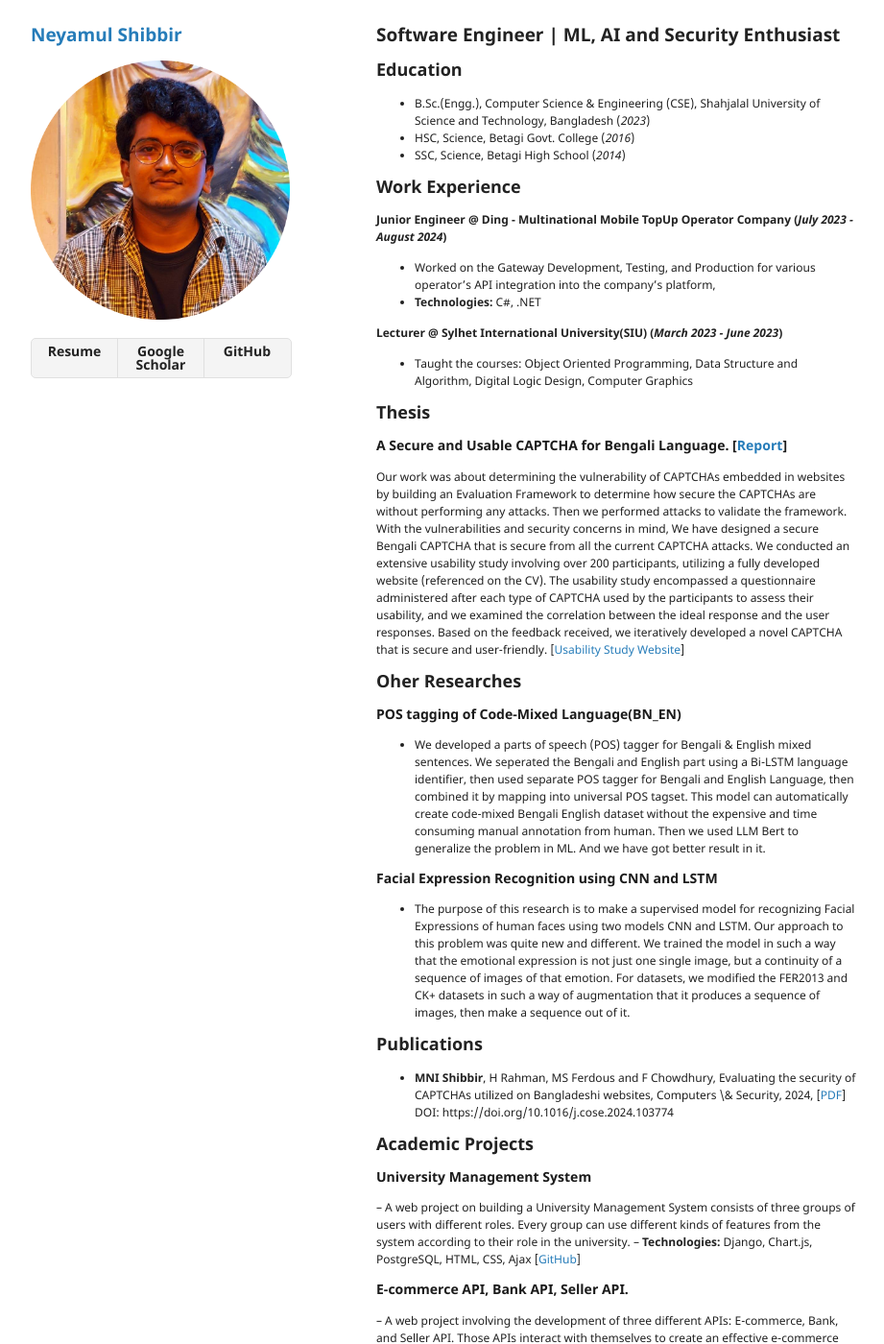
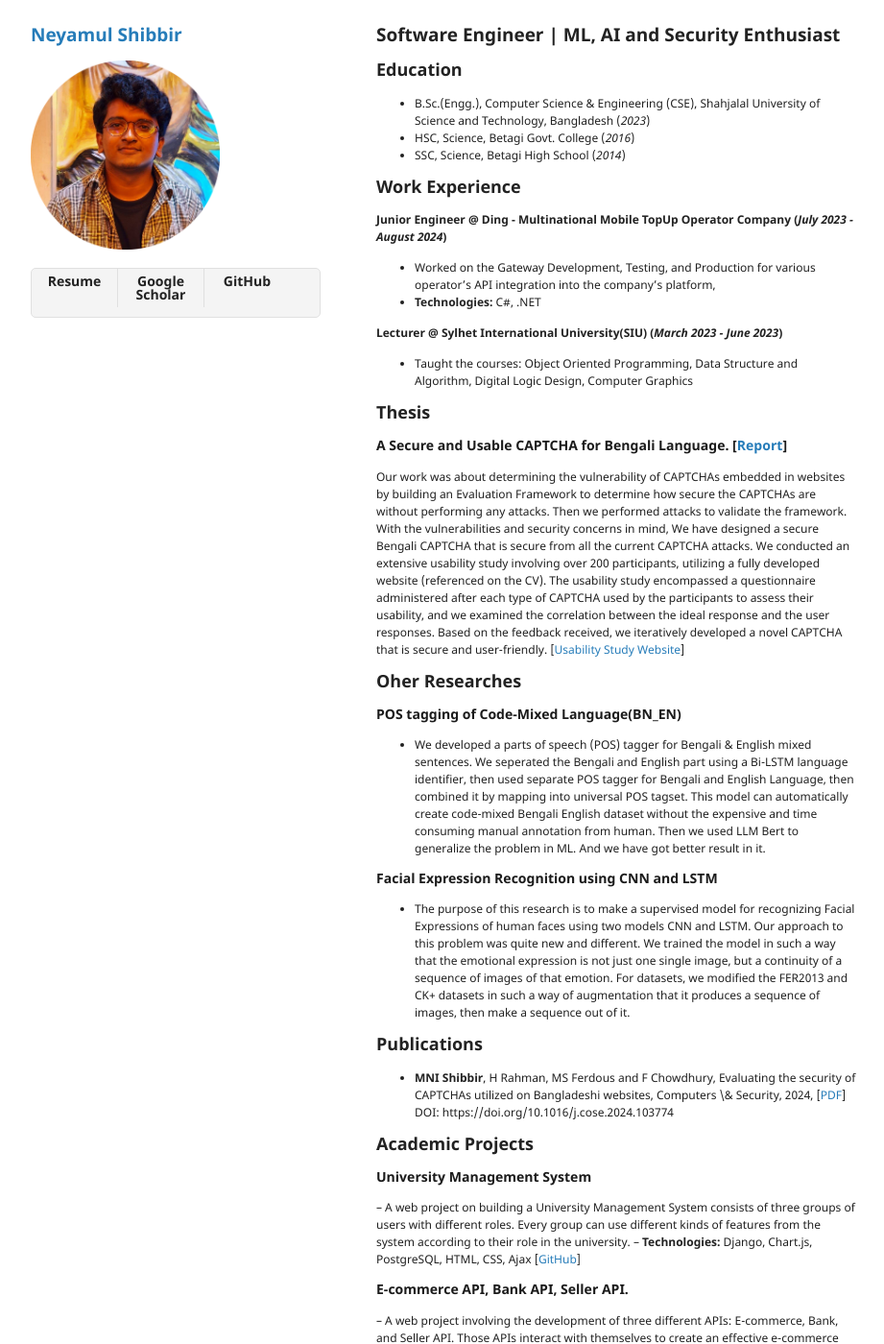
Before and after one commit to neyamul-sbr/neyamul.github.io, a Jekyll site: the page built from index.md, in a window 1280 px wide and 1400 px high. Shown: the whole window at 96% size, without its empty margins (178-1099 px from the left). Built offline with Jekyll 4.4.1, drawn with Linux system fonts in a browser that asks for light colours; our own code applies the rules of GitHub Pages for plain Markdown files; the repository's description, which GitHub fills in, is left out.

Commit message:
Update jekyll-theme-minimal.scss

```diff
--- a/_sass/jekyll-theme-minimal.scss
+++ b/_sass/jekyll-theme-minimal.scss
@@ -101,7 +101,7 @@ th {
 }
 
 img {
-  max-width:100%;
+  max-width:73%;
 }
 
 kbd {
@@ -127,12 +127,12 @@ header {
 
 ul.downloads {
   list-style:none;
-  height:40px;
+  height:50px;
   padding:0;
   background: #f4f4f4;
   border-radius:5px;
   border:1px solid #e0e0e0;
-  width:270px;
+  width:300px;
 }
 
 .downloads li {
@@ -192,7 +192,7 @@ section {
 }
 
 small {
-  font-size:13px;
+  font-size:15px;
 }
 
 hr {
```
